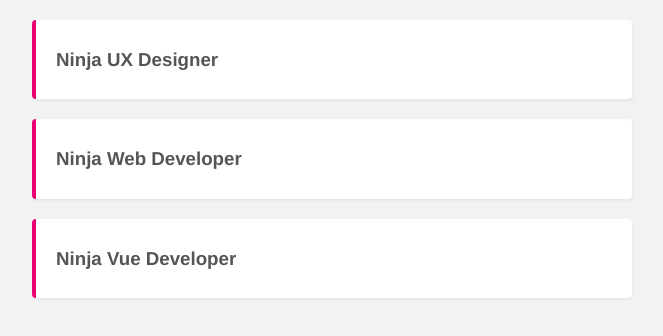
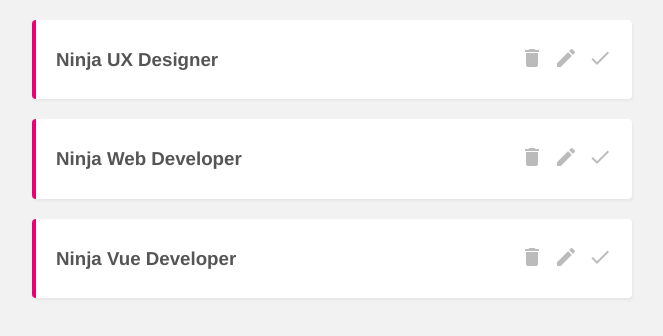
Before and after one commit to LinhKH/reaction-timer, a Vue app: page / in a window 1280 px wide. Shown: the top 336 px of the page, without its empty margins (308-971 px from the left). Built offline with nearby package versions, Linux system fonts and the light colour scheme; data requests are answered from the project's data file.

Commit message:
material icon

```diff
--- a/public/index.html
+++ b/public/index.html
@@ -1,17 +1,24 @@
 <!DOCTYPE html>
 <html lang="">
-  <head>
+
+<head>
     <meta charset="utf-8">
     <meta http-equiv="X-UA-Compatible" content="IE=edge">
     <meta name="viewport" content="width=device-width,initial-scale=1.0">
     <link rel="icon" href="<%= BASE_URL %>favicon.ico">
-    <title><%= htmlWebpackPlugin.options.title %></title>
-  </head>
-  <body>
+    <link href="https://fonts.googleapis.com/icon?family=Material+Icons" rel="stylesheet">
+    <title>
+        <%= htmlWebpackPlugin.options.title %>
+    </title>
+</head>
+
+<body>
     <noscript>
-      <strong>We're sorry but <%= htmlWebpackPlugin.options.title %> doesn't work properly without JavaScript enabled. Please enable it to continue.</strong>
+        <strong>We're sorry but <%= htmlWebpackPlugin.options.title %> doesn't work properly without JavaScript enabled.
+                Please enable it to continue.</strong>
     </noscript>
     <div id="app"></div>
     <!-- built files will be auto injected -->
-  </body>
+</body>
+
 </html>
--- a/src/components/SingleProject.vue
+++ b/src/components/SingleProject.vue
@@ -2,6 +2,11 @@
     <div class="project">
         <div class="actions">
             <h3 @click="showDetails = !showDetails">{{ project.title }}</h3>
+            <div class="icons">
+                <span class="material-icons">delete</span>
+                <span class="material-icons">edit</span>
+                <span class="material-icons tick">done</span>
+            </div>
         </div>
         <div v-if="showDetails" class="details">
             <p>{{ project.details }}</p>
@@ -34,4 +39,20 @@ export default {
 h3 {
     cursor: pointer;
 }
-</style>
+
+.actions {
+    display: flex;
+    justify-content: space-between;
+    align-items: center;
+}
+
+.material-icons {
+    font-size: 24px;
+    margin-left: 10px;
+    color: #bbb;
+    cursor: pointer;
+}
+
+.material-icons:hover {
+    color: #777;
+}</style>
```
